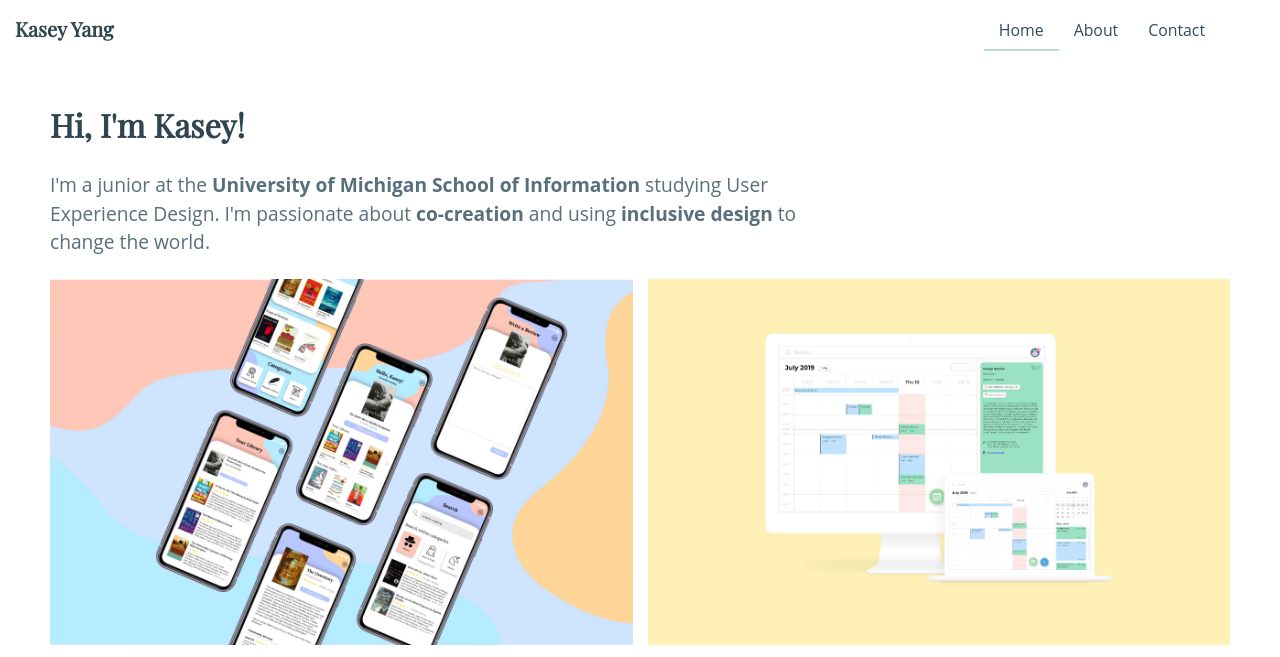
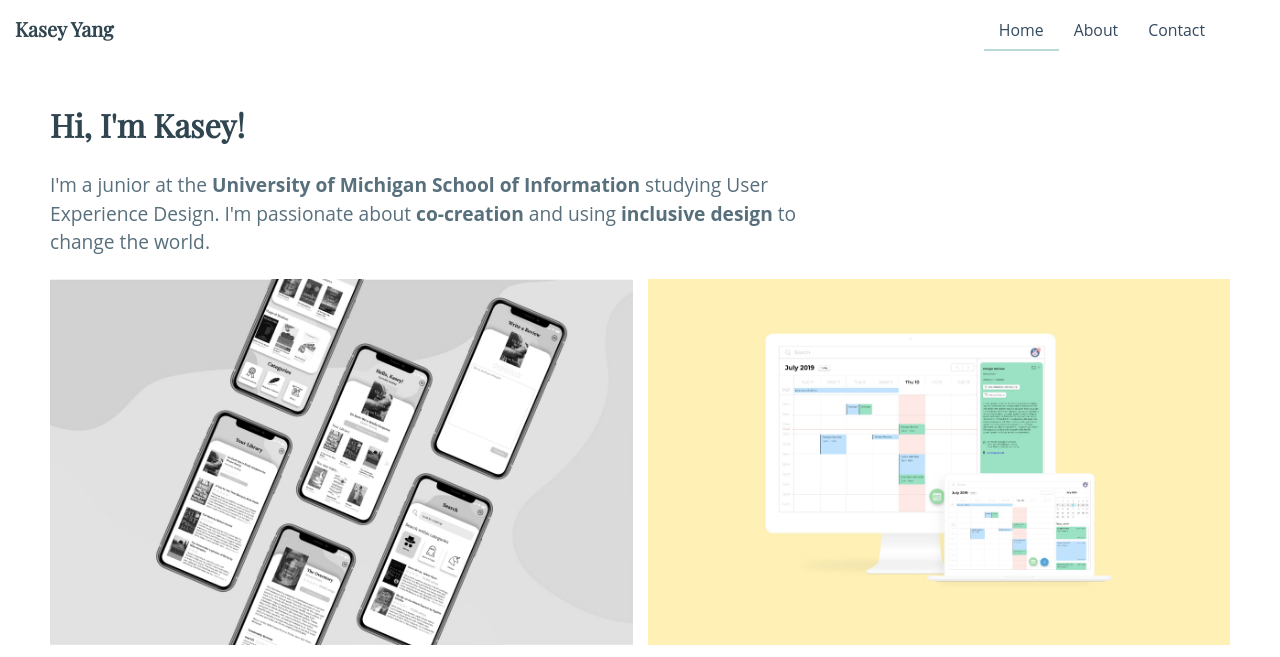
Before and after one commit to yangkasey/portfolio, a plain HTML site: page index.html in a window 1280 px wide. In both pictures the pointer is over the picture 341 px from the left and 461 px from the top of the page. Shown: the top 657 px of the page. Drawn offline with nearby package versions, Linux system fonts and the light colour scheme; grey boxes are pictures that could not be loaded.

Commit message:
Added photo filter

```diff
--- a/css/style.css
+++ b/css/style.css
@@ -181,6 +181,11 @@ a {
     width: 100%;
     height: 100%;
     object-fit: cover;
+  }
+
+  .gallery_img:hover {
+    -webkit-filter: grayscale(100%); /* Safari 6.0 - 9.0 */
+    filter: grayscale(100%);
   }
 
   .gallery_item_1 {
```
